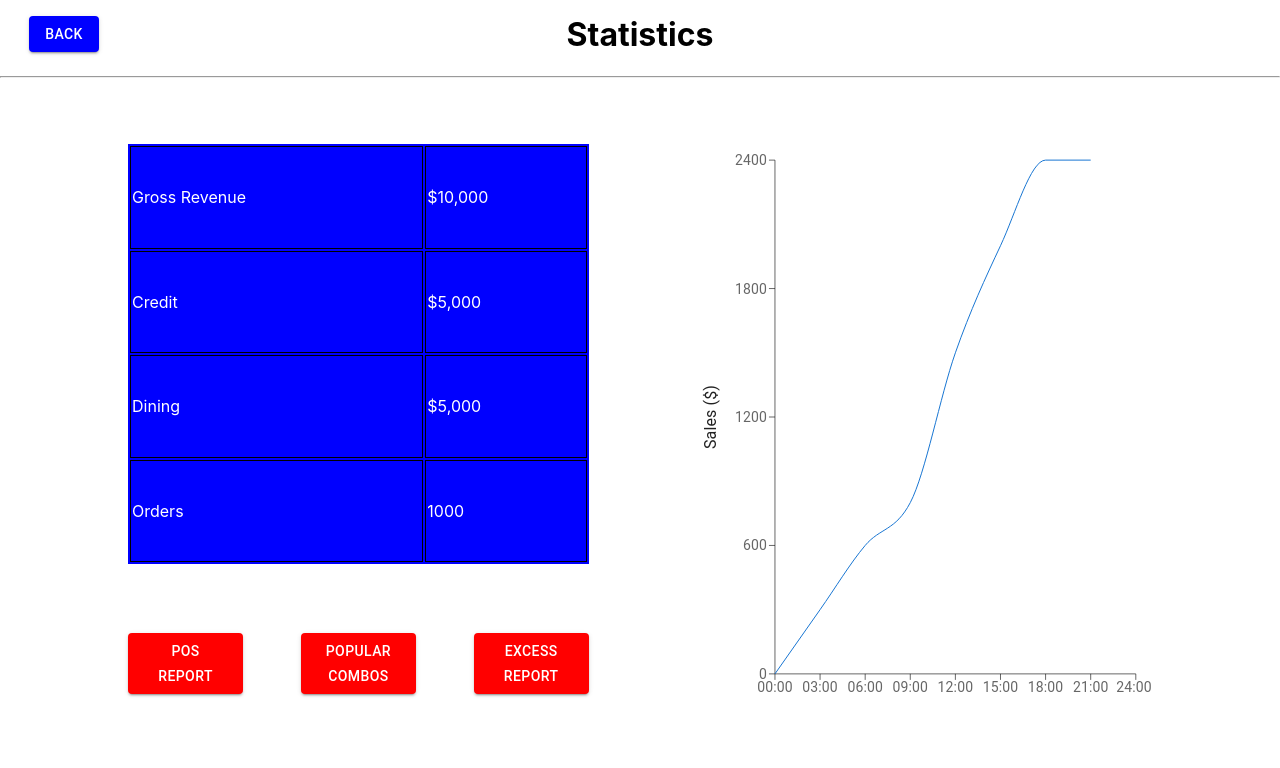
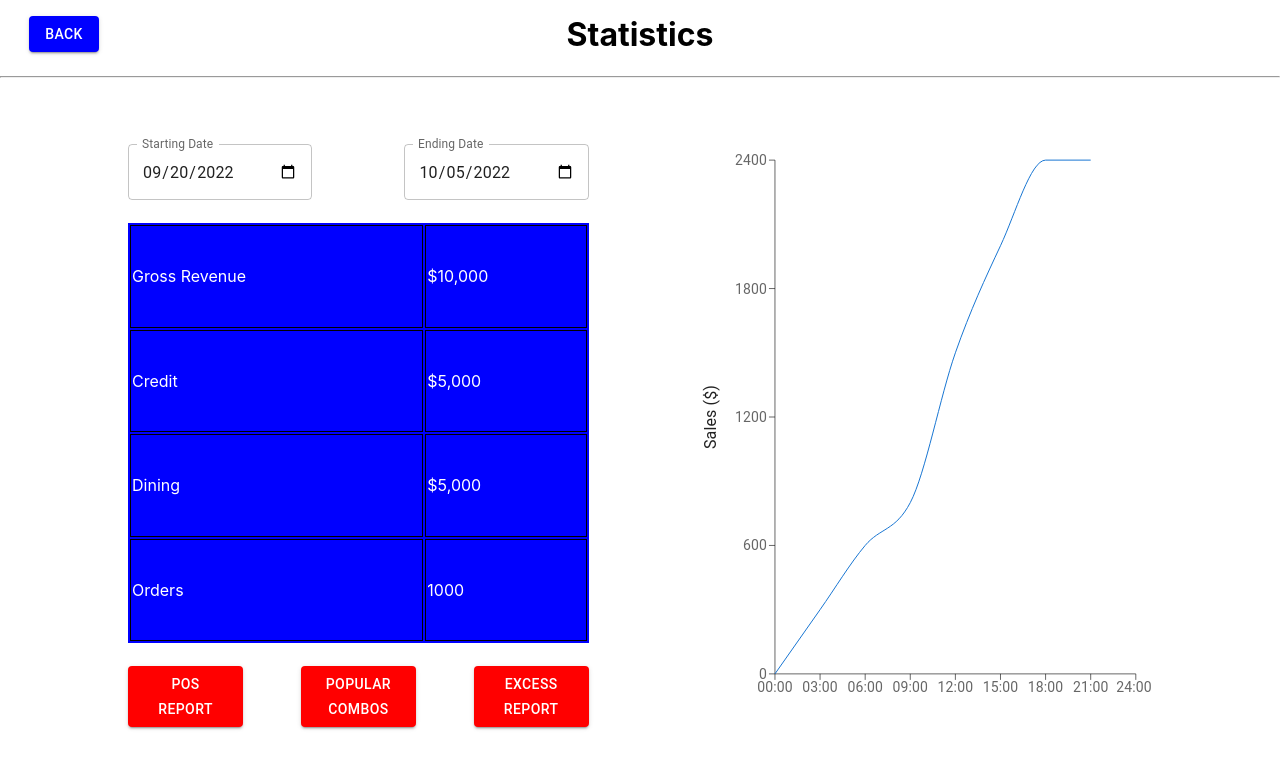
Before and after one commit to reaganreit/practice2, a React (Create React App) app in the folder frontend/: page /statistics in a window 1280 px wide. Shown: the top 768 px of the page. Built offline with nearby package versions, Linux system fonts and the light colour scheme.

Commit message:
Added start + end filter to statistics page

```diff
--- a/frontend/src/Pages/Statistics.js
+++ b/frontend/src/Pages/Statistics.js
@@ -4,10 +4,10 @@ import { Button } from "@mui/material"
 import { LineChart, Line, XAxis, YAxis, Label, ResponsiveContainer } from 'recharts';
 import { margin, width } from "@mui/system";
 import { Link } from "react-router-dom";
+import { TextField } from "@mui/material";
+import { useEffect, useState } from "react";
 
-import ExcessReport from "./ExcessReport";
-import PopularCombos from "./PopularCombos";
-import POSReport from "./POSReport";
+
 
 function createData(time, amount) {
     return { time, amount };
@@ -27,6 +27,9 @@ const data = [
 
 const Statistics = () => {
   const theme = useTheme();
+  const [startDate, setStartDate] = useState("2022-09-20");
+  const [endDate, setEndDate] = useState("2022-10-05")
+
   return (
     <div style={{height: "100%"}}>
         <Header title = "Statistics" path = "/cashiergui"></Header>
@@ -44,7 +47,40 @@ const Statistics = () => {
                 height: "75%",
                 marginRight: "10%"
             }}>
+                <div>
+                    <TextField
+                        id="date"
+                        label="Starting Date"
+                        type="date"
+                        value = {startDate}
+                        onChange = { ( event ) => setStartDate(event.target.value)}
+                        sx={{ width: 220 }}
+                        InputLabelProps={{
+                        shrink: true,
+                        }}
+                        style = {{
+                            width: "40%",
+                            marginRight: "20%"
+                        }}
+                    />
+
+                    <TextField
+                        id="date"
+                        label="Ending Date"
+                        type="date"
+                        value = {endDate}
+                        onChange = { ( event ) => setEndDate(event.target.value)}
+                        sx={{ width: 220 }}
+                        InputLabelProps={{
+                        shrink: true,
+                        }}
+                        style = {{
+                            width: "40%"
+                        }}
+                    />
+                </div>
                 <table style = {{
+                    marginTop: "5%",
                     width: "100%",
                     height: "70%",
                     backgroundColor: "blue",
@@ -69,7 +105,7 @@ const Statistics = () => {
                 </table>
 
                 <div className="reportButtonsContainer" style={{
-                    marginTop: "15%",
+                    marginTop: "5%",
                 }}>
                     <Link to="/posreport" style={{ textDecoration:"none" }}>
                         <Button className = "reportButtons" style ={{backgroundColor:"red", width: "25%"}} variant = "contained" >POS <br /> Report</Button>
```
